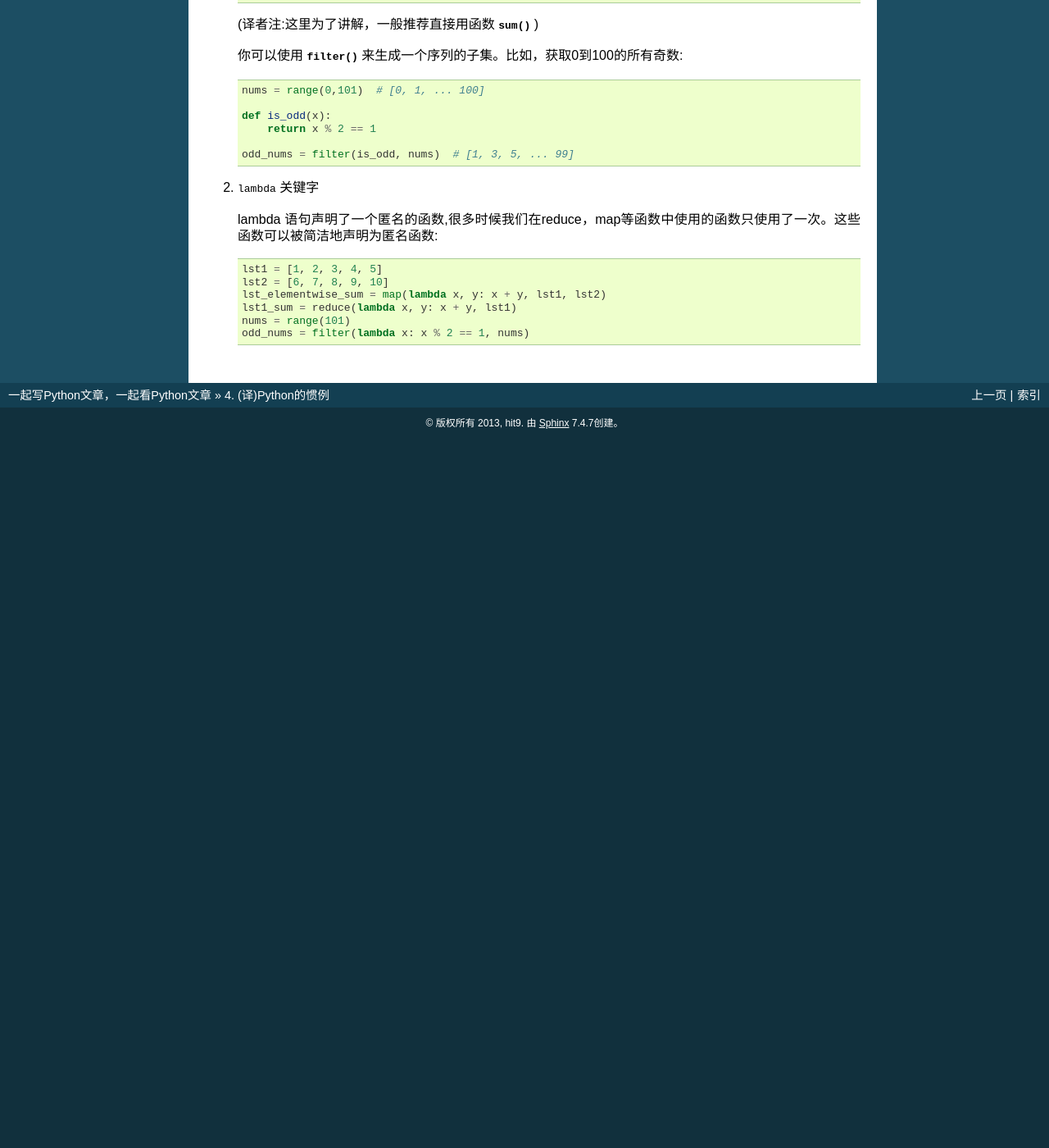
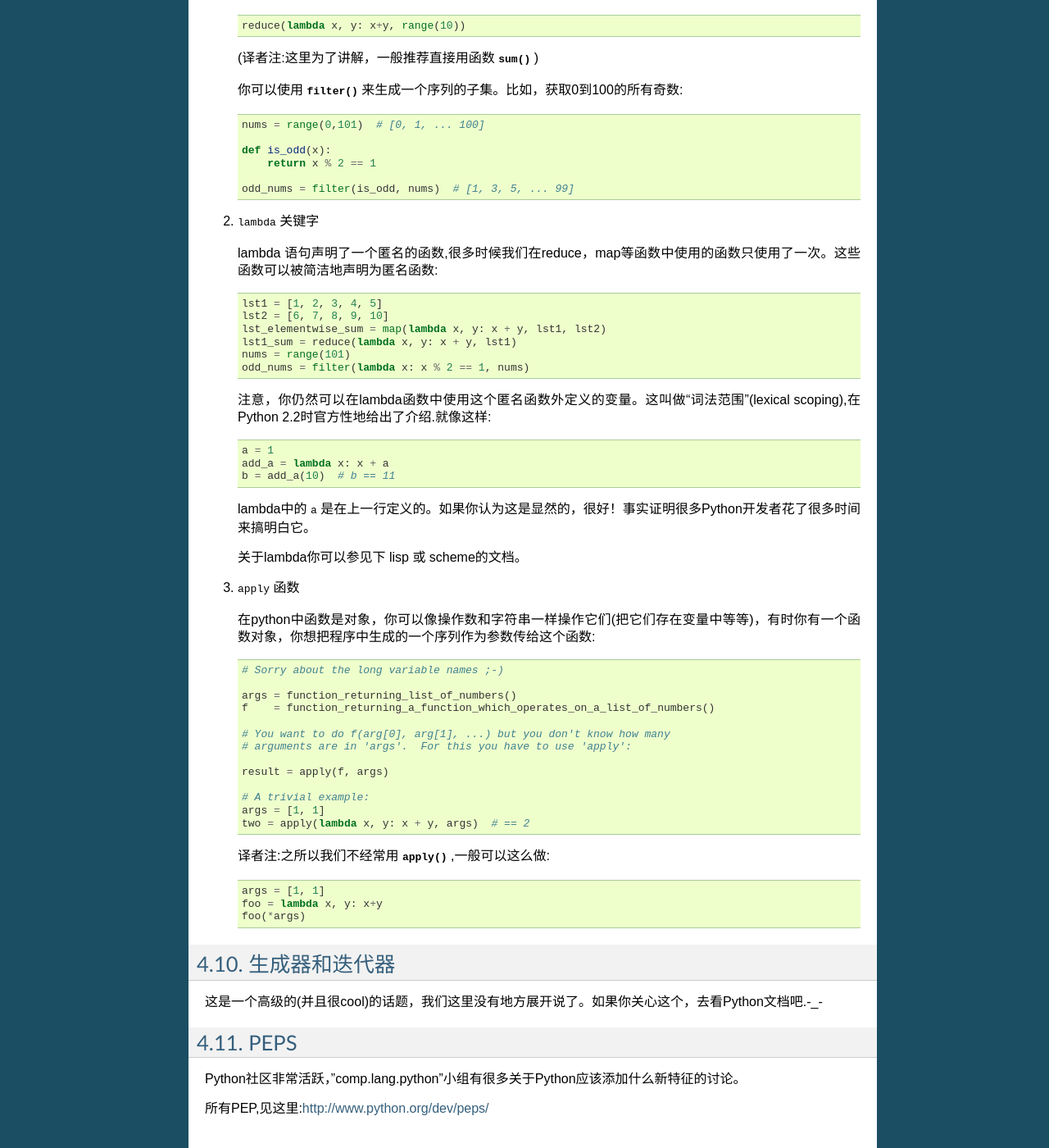
Before and after one commit to MrKiven/PyZh, a Sphinx documentation site: the page built from docs/python-idioms.rst, in a window 1280 px wide and 1400 px high, scrolled down 4131 px. Shown: the whole window at 82% size. Built offline with Sphinx 7.4.7, drawn with Linux system fonts in a browser that asks for light colours; comment, search, counter and statistics services are not loaded; before the commit the page ends 4663 px from its top, so only the background shows below that; some of the changed text lies outside the part shown.

Commit message:
complete

```diff
--- a/docs/python-idioms.rst
+++ b/docs/python-idioms.rst
@@ -210,9 +210,55 @@ Python实现了很多平常只出现在函数式编程语言(像lisp和ML)中的
 
    lambda 语句声明了一个匿名的函数,很多时候我们在reduce，map等函数中使用的函数只使用了一次。这些函数可以被简洁地声明为匿名函数::
 
-    lst1 = [1, 2, 3, 4, 5]
-    lst2 = [6, 7, 8, 9, 10]
-    lst_elementwise_sum = map(lambda x, y: x + y, lst1, lst2)
-    lst1_sum = reduce(lambda x, y: x + y, lst1)
-    nums = range(101)
-    odd_nums = filter(lambda x: x % 2 == 1, nums)
+       lst1 = [1, 2, 3, 4, 5]
+       lst2 = [6, 7, 8, 9, 10]
+       lst_elementwise_sum = map(lambda x, y: x + y, lst1, lst2)
+       lst1_sum = reduce(lambda x, y: x + y, lst1)
+       nums = range(101)
+       odd_nums = filter(lambda x: x % 2 == 1, nums)
+
+   注意，你仍然可以在lambda函数中使用这个匿名函数外定义的变量。这叫做“词法范围”(lexical scoping),在Python 2.2时官方性地给出了介绍.就像这样::
+
+       a = 1
+       add_a = lambda x: x + a
+       b = add_a(10)  # b == 11
+
+   lambda中的 ``a`` 是在上一行定义的。如果你认为这是显然的，很好！事实证明很多Python开发者花了很多时间来搞明白它。
+
+   关于lambda你可以参见下 lisp 或 scheme的文档。
+
+3. ``apply`` 函数
+
+   在python中函数是对象，你可以像操作数和字符串一样操作它们(把它们存在变量中等等)，有时你有一个函数对象，你想把程序中生成的一个序列作为参数传给这个函数::
+
+       # Sorry about the long variable names ;-)
+
+       args = function_returning_list_of_numbers()
+       f    = function_returning_a_function_which_operates_on_a_list_of_numbers()
+
+       # You want to do f(arg[0], arg[1], ...) but you don't know how many
+       # arguments are in 'args'.  For this you have to use 'apply':
+
+       result = apply(f, args)
+
+       # A trivial example:
+       args = [1, 1]
+       two = apply(lambda x, y: x + y, args)  # == 2
+
+   译者注:之所以我们不经常用 :meth:`apply` ,一般可以这么做::
+
+       args = [1, 1]
+       foo = lambda x, y: x+y
+       foo(*args)
+
+生成器和迭代器
+--------------
+
+这是一个高级的(并且很cool)的话题，我们这里没有地方展开说了。如果你关心这个，去看Python文档吧.-_-
+
+PEPS
+----
+
+Python社区非常活跃，"comp.lang.python"小组有很多关于Python应该添加什么新特征的讨论。
+
+所有PEP,见这里:http://www.python.org/dev/peps/
```
